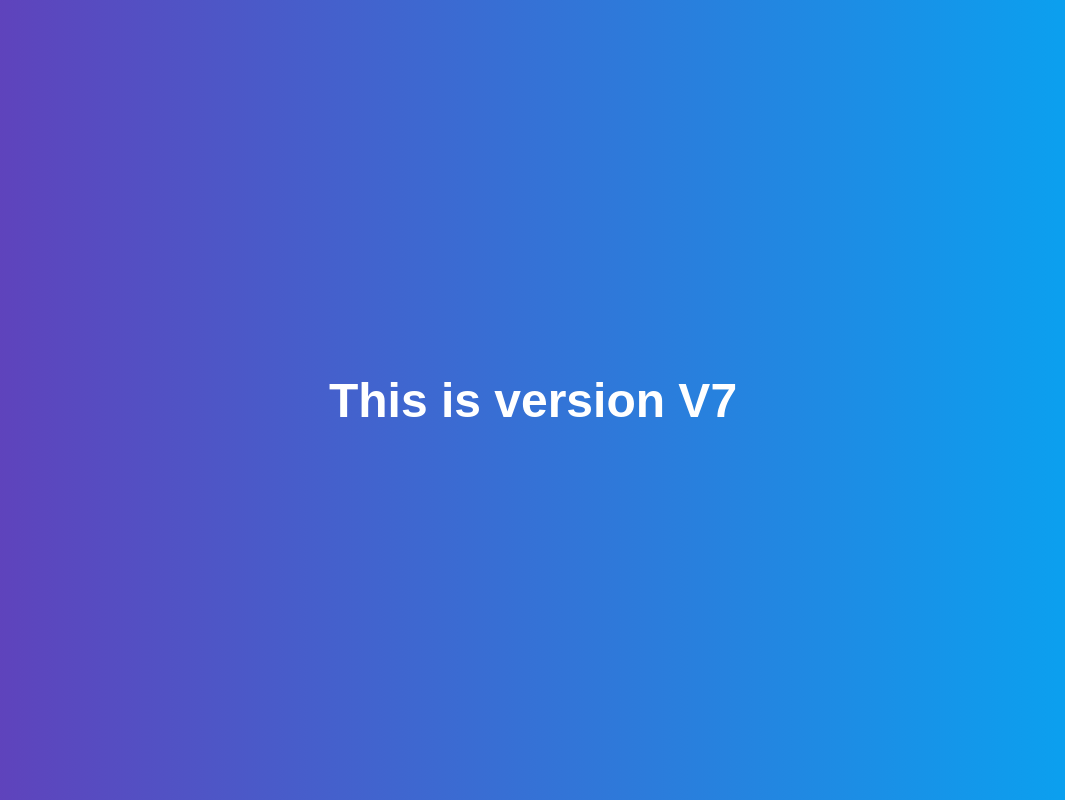
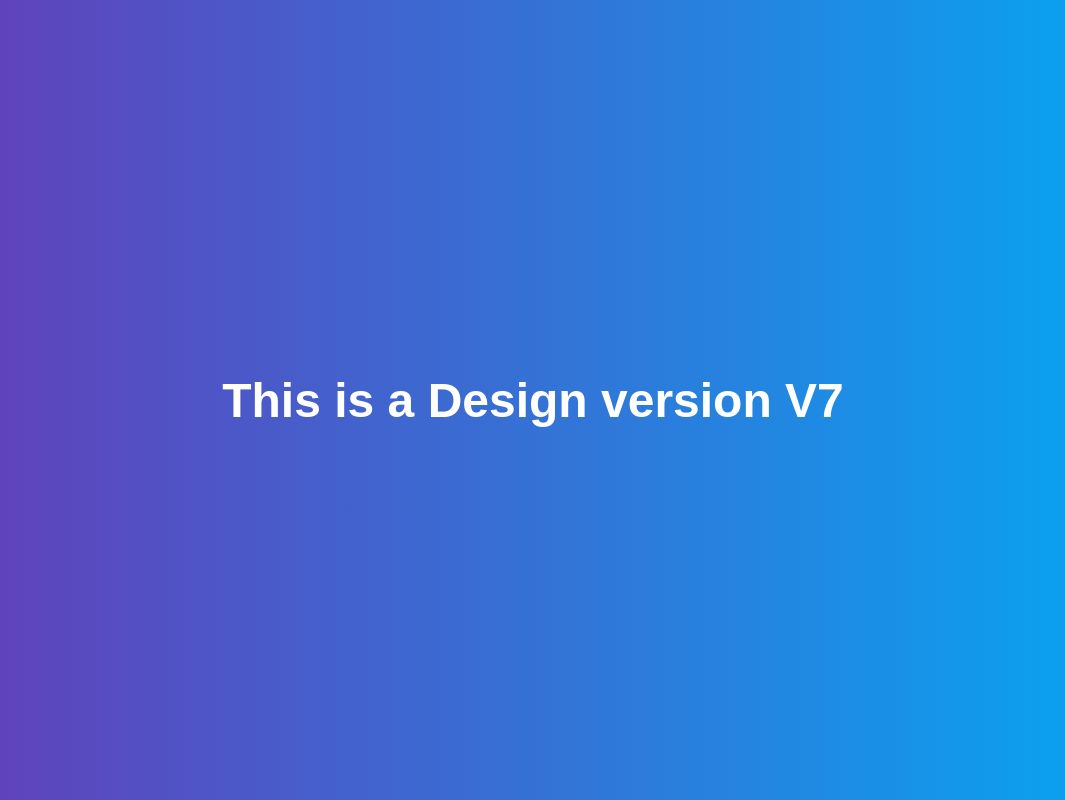
Before and after one commit to Cuongtv1408/myrepo2, a plain HTML site: page index.html in a window 1280 px wide. Shown: the whole page, without its empty margins (107-1172 px from the left). Drawn offline with Linux system fonts and the light colour scheme.

Commit message:
Changed H1

```diff
--- a/index.html
+++ b/index.html
@@ -8,6 +8,6 @@
     <title>Document</title>
 </head>
 <body>
-    <h1>This is version V7</h1>
+    <h1>This is a Design version V7</h1>
 </body>
 </html>
```
